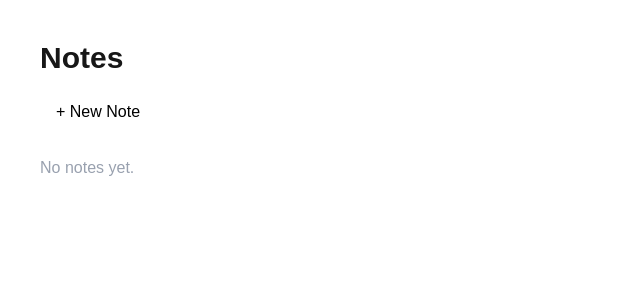
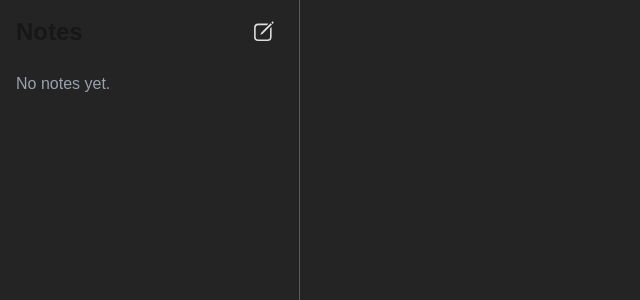
Before and after one commit to iamabdirazak/notes-app, a Next.js app: page /notes in a window 1280 px wide. Shown: the top 300 px of the page, without its empty margins (0-640 px from the left). Built offline with nearby package versions, Linux system fonts and the light colour scheme.

Commit message:
add siderbar design on notes page

```diff
--- a/app/notes/new/page.tsx
+++ b/app/notes/new/page.tsx
@@ -9,7 +9,7 @@ export default function NewNotePage() {
   const router = useRouter();
 
   return (
-    <div className="p-10 max-w-2xl mx-auto">
+    <div className="p-10 max-w-2xl mx-auto ">
       <h1 className="text-3xl font-bold mb-6">New Note</h1>
 
       <NoteForm
--- a/app/notes/page.tsx
+++ b/app/notes/page.tsx
@@ -7,23 +7,25 @@ export default function NotesPage() {
   const { notes } = useNotes();
 
   return (
-    <div className="p-10" >
-      <h1 className="text-3xl font-bold">Notes</h1>
-
-      <a
-        href="/notes/new"
-        className="inline-block mt-4 px-4 py-2 bg-white text-black rounded-lg hover:bg-gray-250"
-      >
-        + New Note
-      </a>
-
-      <div className="grid grid-cols-1 md:grid-cols-2 gap-4 mt-6">
+    <div className="min-h-screen bg-[#242424]" >
+        <div className="w-75 h-screen p-4 border-r-[0.5px] border-[rgb(255,255,255,0.25)]">
+          <div className="flex mx-auto items-center justify-between">
+            <h1 className="text-2xl font-bold">Notes</h1>
+            <a
+              href="/notes/new">
+                <img src="/new.svg" alt="New Note" className="w-6 h-6 inline-block mr-2"/>
+            </a>
+          </div>
+        <div className="grid grid-cols-1 md:grid-cols-2 gap-4 mt-6">
         {notes.length === 0 ? (
           <p className="text-gray-400">No notes yet.</p>
         ) : (
           notes.map((note) => <NoteCard key={note.id} note={note} />)
         )}
       </div>
+      </div>
+
+
     </div>
     );
 }
--- a/app/page.tsx
+++ b/app/page.tsx
@@ -1,11 +1,11 @@
 import Image from "next/image";
 
 export default function Home() {
-  return <div className="flex flex-col items-center justify-center min-h-screen py-2 ">
+  return <div className="flex flex-col items-center justify-center min-h-screen py-2 bg-[#242424]">
             <h1 className="text-4xl font-bold mb-6">Welcome to the Notes App</h1>
             <a
               href="/notes"
-              className="inline-block px-6 py-3 bg-white text-black rounded-lg hover:bg-white-300"
+              className="inline-block px-6 py-3 bg-white text-black rounded-[15px] hover:bg-white-300"
             >
               Go to Notes
             </a>
--- a/components/NoteForm.tsx
+++ b/components/NoteForm.tsx
@@ -41,7 +41,7 @@ export function NoteForm({
             />
             <button
                 type="submit"
-                className="px-4 py-2 bg-white text-black rounded-lg hover:bg-gray-250 transition cursor-pointer"
+                className="px-4 py-2 bg-white text-black rounded-[15px] hover:bg-gray-250 transition cursor-pointer"
             >
                 {buttonLabel}
             </button>
```
Also changed, not shown: public/new.svg (added).
